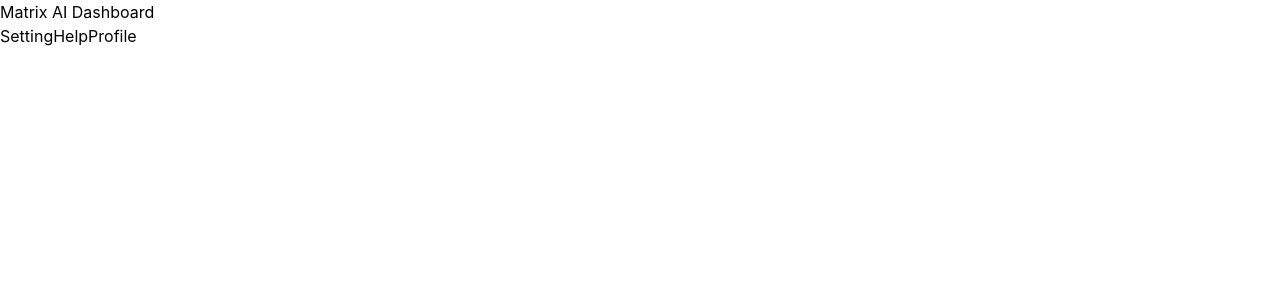
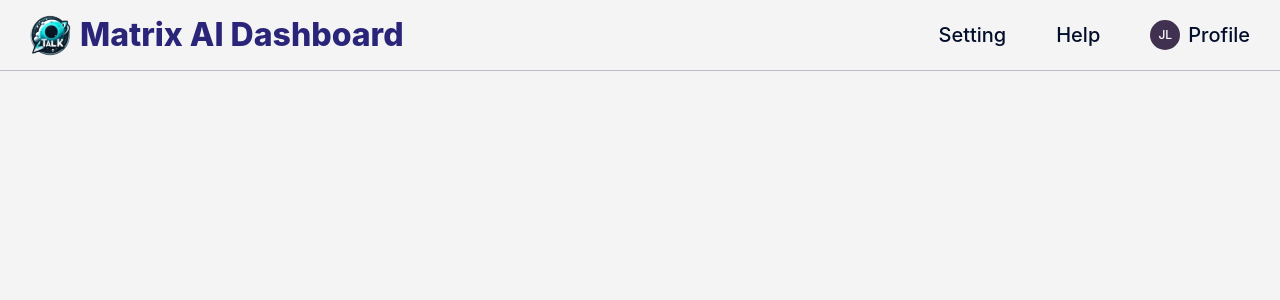
Before and after one commit to ratan2020cs131/external-task, a React (Create React App) app: page / in a window 1280 px wide. Shown: the top 300 px of the page. Built offline with nearby package versions, Linux system fonts and the light colour scheme.

Commit message:
nav done

```diff
--- /dev/null
+++ b/src/asset/svg/index.js
@@ -0,0 +1,5 @@
+import Logo from './logo.svg'
+
+export {
+    Logo
+}
--- a/src/components/navbar/Nav.jsx
+++ b/src/components/navbar/Nav.jsx
@@ -1,14 +1,21 @@
 import { NavLink } from 'react-router-dom'
-import React from 'react'
+import styles from './nav.module.css';
+import { Logo } from '../../asset/svg';
 
 const Nav = () => {
     return (
-        <div className='flex'>
-            <p className='text-xl'>Matrix AI Dashboard</p>
-            <div className='flex space-x-4'>
+        <div className={styles.container}>
+            <div className={styles.logodiv}>
+                <img src={Logo}></img>
+                <p className='text-xl'>Matrix AI Dashboard</p>
+            </div>
+            <div className={styles.linkdiv}>
                 <NavLink to="#" className='text-xl'>Setting</NavLink>
                 <NavLink to="#" className='text-xl'>Help</NavLink>
-                <NavLink to="#" className='text-xl'>Profile</NavLink>
+                <NavLink to="#" style={{display:'flex', gap:'8px'}}>
+                    <p className={styles.dp}>JL</p>
+                    Profile
+                </NavLink>
             </div>
         </div>
     )
--- /dev/null
+++ b/src/components/navbar/nav.module.css
@@ -0,0 +1,44 @@
+.container {
+    background-color: #F4F4F4;
+    display: flex;
+    justify-content: space-between;
+    align-items: center;
+    border-bottom: 1px solid rgba(21, 20, 96, 0.25);
+    padding: 5px 20px;
+}
+
+.logodiv {
+    display: flex;
+    align-items: center;
+}
+
+.logodiv p {
+    color: #2B2579;
+    font-size: 32px;
+    font-weight: 800;
+}
+
+.linkdiv {
+    padding: 10px;
+    display: flex;
+    gap: 50px;
+    align-items: center;
+}
+
+.linkdiv a {
+    color: #030E2A;
+    font-size: 20px;
+    font-weight: 500;
+}
+
+.dp {
+    border-radius: 100px;
+    background-color: #413151;
+    color: #fff;
+    height: 30px;
+    width: 30px;
+    display: flex;
+    align-items: center;
+    justify-content: center;
+    font-size: 12px;
+}
--- a/src/index.css
+++ b/src/index.css
@@ -9,6 +9,7 @@ body {
     sans-serif;
   -webkit-font-smoothing: antialiased;
   -moz-osx-font-smoothing: grayscale;
+  background-color: #F4F4F4;
 }
 
 code {
```
Also changed, not shown: src/asset/svg/logo.svg (added), src/components/card1/Card.jsx (added).
